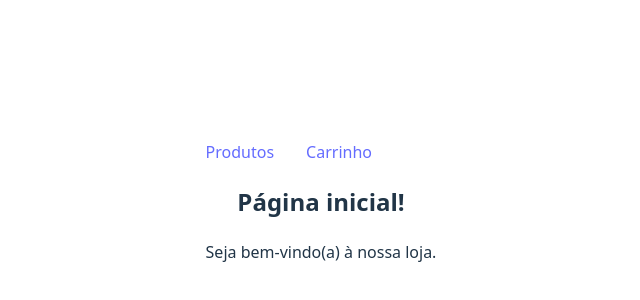
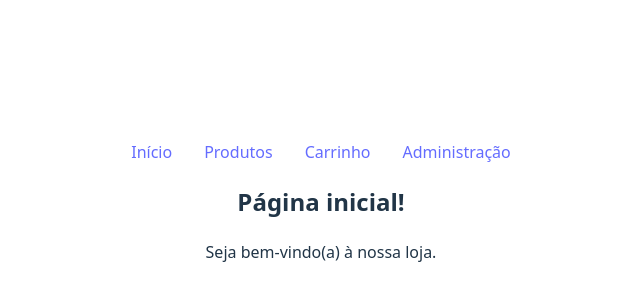
Before and after one commit to TobiasAlvz/React-Stock, a React (Vite) app: page / in a window 1280 px wide. Shown: the part 190-490 px from the top of the page, without its empty margins (319-959 px from the left). Built offline with nearby package versions, Linux system fonts and the light colour scheme.

Commit message:
Update Home.jsx

```diff
--- a/src/components/Home.jsx
+++ b/src/components/Home.jsx
@@ -5,8 +5,10 @@ export default function Home() {
     <section>
       <header>
         <nav style={{ display: "flex", gap: "2rem" }}>
+          <Link to="/">Início</Link>
           <Link to="/products">Produtos</Link>
           <Link to="/cart">Carrinho</Link>
+          <Link to="/admin">Administração</Link>
         </nav>
       </header>
       <h2>Página inicial!</h2>
```
